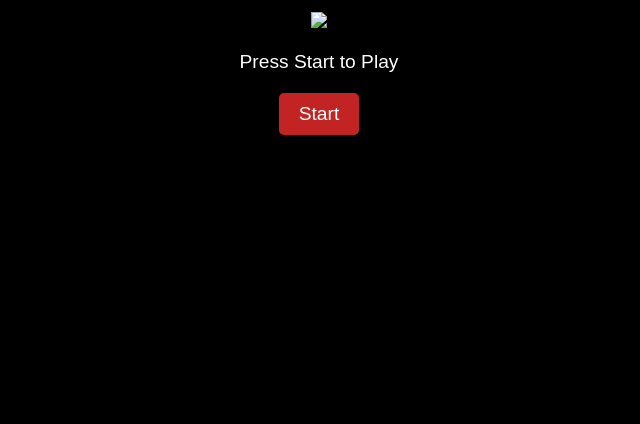
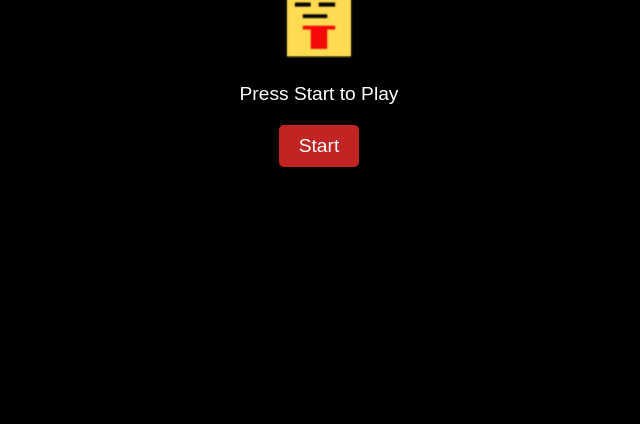
Before and after one commit to Jcasanova1990/Mac-N-Midnight, a plain HTML site: page index.html in a window 1280 px wide. Shown: the part 376-800 px from the top of the page, without its empty margins (321-961 px from the left). Drawn offline with Linux system fonts and the light colour scheme.

Commit message:
'pre-alphapatch'

```diff
--- a/index.html
+++ b/index.html
@@ -5,12 +5,12 @@
     <meta name="viewport" content="width=device-width, initial-scale=1.0">
     <title>Mac N' Midnight</title>
     <link rel="stylesheet" href="titlescreen.css"/>
-    <link href="MacNMidnight/tscreen.gif">
+    <link href="MacNMidnight/tscreen1.gif">
 </head>
 <body>
     <div class="titlescreen">
         <h1>Mac N' Midnight</h1>
-        <div class="tsgif"><img src="MacNMidnight/tscreen.gif"></div>
+        <img src="tscreen1.gif">
         <p>Press Start to Play</p>
         <a href="game.html">Start</a>
     </div>
```
Also changed, not shown: tscreen1.gif (renamed from tscreen.gif), 1 other file.
